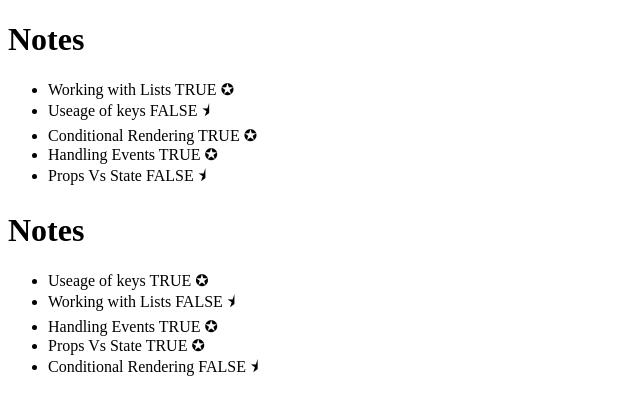
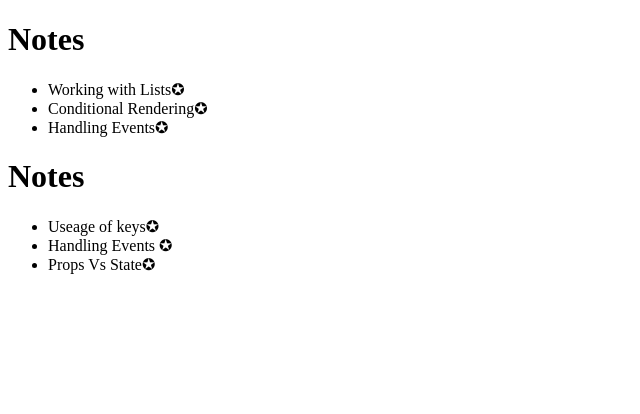
Before and after one commit to karthikeyan13762/reactapp, a React (Vite) app: page / in a window 1280 px wide. Shown: the top 414 px of the page, without its empty margins (0-640 px from the left). Built offline with nearby package versions, Linux system fonts and the light colour scheme.

Commit message:
conditional rendering second  way

```diff
--- a/src/Components/Notes.jsx
+++ b/src/Components/Notes.jsx
@@ -3,11 +3,7 @@ import React from 'react'
 function Notes({notes}) {
  if(notes.important){
     return(
-        <li>{notes.content} TRUE ✪</li>
-    )
- }else{
-    return(
-        <li>{notes.content} FALSE ⯨</li>
+        <li>{notes.important?notes.content +"✪" :notes.content + 'ⓧ'}</li>
     )
  }
 }
```
